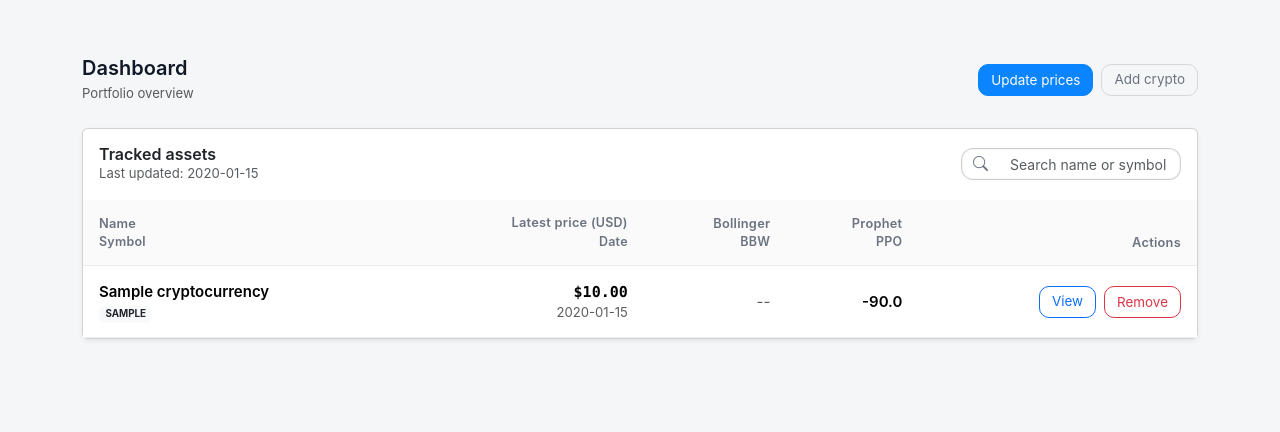
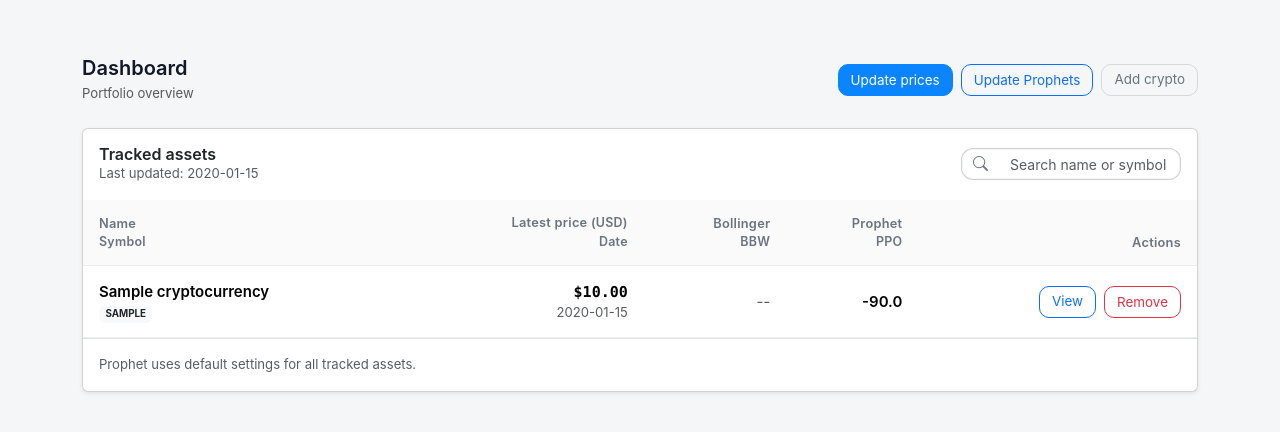
Before and after one commit to nytio/cripto_traker, a Flask app: page / in a window 1280 px wide. Shown: the part 52-484 px from the top of the page. Run offline with Flask 3, Linux system fonts and the light colour scheme; the visitor is signed in with stand-in values (Sample User, id 1); tables that the repository leaves empty hold one stand-in row (values such as "Sample post"); parts of the project's set-up code (start-up, migrations or seed data) failed here and were passed over; some libraries are stand-ins or nearby versions.

Commit message:
Actualiza Prophet en lote

```diff
--- a/web/app/routes/charts.py
+++ b/web/app/routes/charts.py
@@ -24,6 +24,13 @@ from ..services.prophet import (
     fetch_prophet_forecast,
     fetch_prophet_meta,
     store_prophet_forecast,
+)
+from ..services.prophet_defaults import (
+    PROPHET_DEFAULT_CHANGEPOINT,
+    PROPHET_DEFAULT_CHANGEPOINT_RANGE,
+    PROPHET_DEFAULT_SEASONALITY,
+    PROPHET_DEFAULT_YEARLY,
+    resolve_prophet_defaults,
 )
 from ..services.rnn import (
     fetch_gru_forecast,
@@ -248,6 +255,7 @@ def crypto_detail(crypto_id: int):
         .scalars()
         .all()
     )
+    prophet_defaults = resolve_prophet_defaults(days, max_days)
     return render_template(
         "crypto_detail.html",
         crypto=crypto,
@@ -267,6 +275,7 @@ def crypto_detail(crypto_id: int):
         days=days,
         max_days=max_days,
         backfill_max_days=backfill_max_days,
+        prophet_defaults=prophet_defaults,
         lstm_global_runs=lstm_global_runs,
         gru_global_runs=gru_global_runs,
     )
@@ -389,7 +398,11 @@ def recalculate_prophet(crypto_id: int):
     max_days = current_app.config["MAX_HISTORY_DAYS"]
     prophet_days_raw = request.form.get("prophet_days", "").strip()
     prophet_days = clamp_days(prophet_days_raw, max_days)
-    yearly_raw = request.form.get("prophet_yearly", "").strip().lower()
+    yearly_raw = (
+        request.form.get("prophet_yearly", PROPHET_DEFAULT_YEARLY)
+        .strip()
+        .lower()
+    )
     if yearly_raw == "false":
         yearly_seasonality: bool | str = False
     elif yearly_raw == "auto":
@@ -406,7 +419,7 @@ def recalculate_prophet(crypto_id: int):
             "0.1": 0.1,
             "0.5": 0.5,
         },
-        0.001,
+        PROPHET_DEFAULT_CHANGEPOINT,
     )
     seasonality_scale = _parse_float_choice(
         request.form.get("prophet_seasonality"),
@@ -416,11 +429,11 @@ def recalculate_prophet(crypto_id: int):
             "1.0": 1.0,
             "10.0": 10.0,
         },
-        1.0,
+        PROPHET_DEFAULT_SEASONALITY,
     )
     changepoint_range = _parse_float_range(
         request.form.get("prophet_changepoint_range"),
-        0.9,
+        PROPHET_DEFAULT_CHANGEPOINT_RANGE,
         0.8,
         0.95,
     )
@@ -446,6 +459,8 @@ def recalculate_prophet(crypto_id: int):
                 raise RuntimeError("Prophet forecast not available")
             return stored
         finally:
+            # Avoid holding ProphetForecast objects on the session.
+            job_session.expunge_all()
             job_session.close()
 
     job = start_job(job_key, job_type, JOB_LABELS[job_type], run_prophet)
--- a/web/app/routes/dashboard.py
+++ b/web/app/routes/dashboard.py
@@ -1,11 +1,51 @@
-from flask import Blueprint, current_app, g, render_template
+from flask import (
+    Blueprint,
+    current_app,
+    flash,
+    g,
+    jsonify,
+    redirect,
+    render_template,
+    request,
+    url_for,
+)
 from sqlalchemy import select
 
 from ..db import get_session
 from ..models import Cryptocurrency, Price, ProphetForecast, UserCrypto
 from ..services.analytics import compute_indicators
+from ..services.jobs import get_job_status, start_job
+from ..services.prophet import store_prophet_forecast
+from ..services.prophet_defaults import resolve_prophet_defaults
+from ..services.series import fetch_price_series
 
 bp = Blueprint("dashboard", __name__)
+
+PROPHET_BULK_JOB_TYPE = "prophet_bulk"
+PROPHET_BULK_LABEL = "Prophet (all)"
+
+
+def _prophet_bulk_job_key(user_id: int) -> str:
+    return f"{PROPHET_BULK_JOB_TYPE}:{user_id}"
+
+
+def _dashboard_job_response(job: dict[str, object]):
+    accept_header = request.headers.get("Accept", "")
+    if "application/json" in accept_header:
+        status_code = 202 if job.get("state") == "running" else 200
+        return jsonify(job), status_code
+
+    state = job.get("state")
+    message = job.get("message") or "Update queued."
+    if state == "done":
+        flash(message, "success")
+    elif state in {"error"}:
+        flash(message, "error")
+    elif state == "busy":
+        flash(message, "warning")
+    else:
+        flash(message, "info")
+    return redirect(url_for("dashboard.index"))
 
 
 def _latest_bollinger_indicators(
@@ -110,3 +150,91 @@ def index():
 
     currency = current_app.config["COINGECKO_VS_CURRENCY"].upper()
     return render_template("dashboard.html", rows=rows, currency=currency)
+
+
+@bp.post("/prophet/bulk")
+def recalculate_prophet_bulk():
+    job_type = PROPHET_BULK_JOB_TYPE
+    horizon_days = current_app.config.get("PROPHET_FUTURE_DAYS", 30)
+    if horizon_days <= 0:
+        job = {
+            "job_key": _prophet_bulk_job_key(g.user.id),
+            "job_type": job_type,
+            "label": PROPHET_BULK_LABEL,
+            "state": "error",
+            "message": "Prophet forecast disabled",
+        }
+        return _dashboard_job_response(job)
+
+    session = get_session()
+    crypto_ids = (
+        session.execute(
+            select(Cryptocurrency.id)
+            .join(UserCrypto, UserCrypto.crypto_id == Cryptocurrency.id)
+            .where(UserCrypto.user_id == g.user.id)
+        )
+        .scalars()
+        .all()
+    )
+    if not crypto_ids:
+        job = {
+            "job_key": _prophet_bulk_job_key(g.user.id),
+            "job_type": job_type,
+            "label": PROPHET_BULK_LABEL,
+            "state": "error",
+            "message": "No assets to update.",
+        }
+        return _dashboard_job_response(job)
+
+    max_days = current_app.config["MAX_HISTORY_DAYS"]
+    defaults = resolve_prophet_defaults(None, max_days)
+    prophet_days = int(defaults["days"])
+    yearly_raw = str(defaults["yearly"])
+    if yearly_raw == "false":
+        yearly_seasonality: bool | str = False
+    elif yearly_raw == "auto":
+        yearly_seasonality = "auto"
+    else:
+        yearly_seasonality = True
+    changepoint_scale = float(defaults["changepoint"])
+    seasonality_scale = float(defaults["seasonality"])
+    changepoint_range = float(defaults["changepoint_range"])
+    job_key = _prophet_bulk_job_key(g.user.id)
+
+    def run_prophet_bulk():
+        job_session = get_session()
+        total_points = 0
+        try:
+            for crypto_id in crypto_ids:
+                rows = fetch_price_series(job_session, crypto_id, prophet_days)
+                if len(rows) < 2:
+                    # Drop ORM state between cryptos to keep memory flat in bulk runs.
+                    job_session.expunge_all()
+                    continue
+                stored = store_prophet_forecast(
+                    job_session,
+                    crypto_id,
+                    rows,
+                    horizon_days,
+                    yearly_seasonality=yearly_seasonality,
+                    changepoint_prior_scale=changepoint_scale,
+                    seasonality_prior_scale=seasonality_scale,
+                    changepoint_range=changepoint_range,
+                )
+                total_points += stored
+                job_session.expunge_all()
+            if total_points <= 0:
+                raise RuntimeError("Prophet forecast not available")
+            return total_points
+        finally:
+            job_session.close()
+
+    job = start_job(job_key, job_type, PROPHET_BULK_LABEL, run_prophet_bulk)
+    return _dashboard_job_response(job)
+
+
+@bp.get("/jobs/prophet-bulk")
+def prophet_bulk_status():
+    job_key = _prophet_bulk_job_key(g.user.id)
+    job = get_job_status(job_key, PROPHET_BULK_JOB_TYPE, PROPHET_BULK_LABEL)
+    return jsonify(job)
--- a/web/app/services/jobs.py
+++ b/web/app/services/jobs.py
@@ -34,7 +34,10 @@ def start_job(
                 "job_type": job_type,
                 "label": label,
                 "state": "busy",
-                "message": f"{active_label} update already running.",
+                "message": (
+                    "Update not started because "
+                    f"{active_label} update is already running."
+                ),
                 "active_job_key": running_job.get("job_key"),
                 "active_job_type": running_job.get("job_type"),
                 "active_label": active_label,
--- /dev/null
+++ b/web/app/services/prophet_defaults.py
@@ -0,0 +1,37 @@
+from __future__ import annotations
+
+from .series import clamp_days
+
+# Shared defaults for Prophet UI and bulk updates.
+PROPHET_DAY_OPTIONS = (0, 1825, 1095, 730, 365)
+PROPHET_DAY_LABELS = {
+    0: "All",
+    1825: "5 years",
+    1095: "3 years",
+    730: "2 years",
+    365: "1 year",
+}
+PROPHET_DEFAULT_DAYS = 365
+PROPHET_DEFAULT_YEARLY = "true"
+PROPHET_DEFAULT_CHANGEPOINT = 0.001
+PROPHET_DEFAULT_SEASONALITY = 1.0
+PROPHET_DEFAULT_CHANGEPOINT_RANGE = 0.9
+
+
+def resolve_prophet_defaults(
+    selected_days: int | None, max_days: int
+) -> dict[str, object]:
+    if selected_days in PROPHET_DAY_OPTIONS:
+        days_value = selected_days
+    else:
+        days_value = PROPHET_DEFAULT_DAYS
+    days_value = clamp_days(str(days_value), max_days)
+    return {
+        "days": days_value,
+        "yearly": PROPHET_DEFAULT_YEARLY,
+        "changepoint": PROPHET_DEFAULT_CHANGEPOINT,
+        "seasonality": PROPHET_DEFAULT_SEASONALITY,
+        "changepoint_range": PROPHET_DEFAULT_CHANGEPOINT_RANGE,
+        "day_options": PROPHET_DAY_OPTIONS,
+        "day_labels": PROPHET_DAY_LABELS,
+    }
--- a/web/app/services/series.py
+++ b/web/app/services/series.py
@@ -13,11 +13,11 @@ def clamp_days(days_raw: str, max_days: int) -> int:
 
 
 def fetch_price_series(session, crypto_id: int, days: int) -> list[dict[str, object]]:
-    query = select(Price).where(Price.crypto_id == crypto_id)
+    query = select(Price.date, Price.price).where(Price.crypto_id == crypto_id)
     if days > 0:
         start_date = date.today() - timedelta(days=days)
         query = query.where(Price.date >= start_date)
     query = query.order_by(Price.date.asc())
 
-    prices = session.execute(query).scalars().all()
-    return [{"date": price.date, "price": float(price.price)} for price in prices]
+    rows = session.execute(query).mappings().all()
+    return [{"date": row["date"], "price": float(row["price"])} for row in rows]
--- a/web/app/templates/dashboard.html
+++ b/web/app/templates/dashboard.html
@@ -23,6 +23,12 @@
         <input type="hidden" name="csrf_token" value="{{ csrf_token() }}">
         <button type="submit" class="btn btn-sm btn-primary" data-loading-text="Updating..." data-loading-spinner="1">
           Update prices
+        </button>
+      </form>
+      <form method="post" action="{{ url_for('dashboard.recalculate_prophet_bulk') }}" data-loading="1" data-async="1" data-async-message="Prophet updates are running in the background." data-async-done-message="Prophet updated. Refreshing data." data-job-type="prophet_bulk" data-job-group="forecast" data-job-label="Prophet (all)" data-job-status-url="{{ url_for('dashboard.prophet_bulk_status') }}">
+        <input type="hidden" name="csrf_token" value="{{ csrf_token() }}">
+        <button type="submit" class="btn btn-sm btn-outline-primary" data-loading-text="Updating..." data-loading-spinner="1">
+          Update Prophets
         </button>
       </form>
       <a class="btn btn-sm btn-outline-secondary" href="{{ url_for('cryptos.new_crypto') }}">
@@ -127,6 +133,9 @@
             </tbody>
           </table>
         </div>
+        <div class="border-top p-3 text-muted small">
+          Prophet uses default settings for all tracked assets.
+        </div>
       {% else %}
         <div class="p-4 text-center">
           <div class="mb-2">
```
Also changed, not shown: tests/test_routes.py (+10 -0 lines), web/app/templates/crypto_detail.html (+22 -22 lines).
